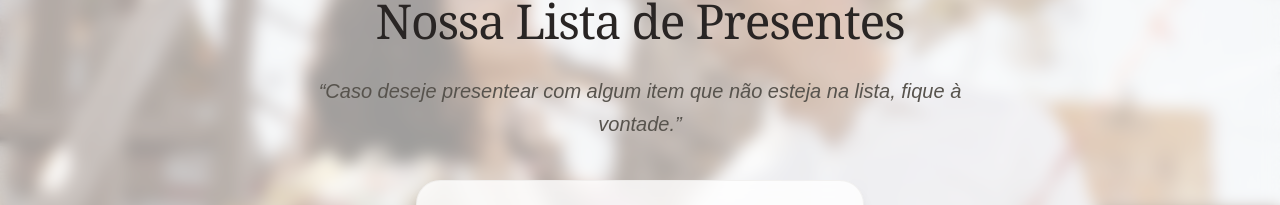
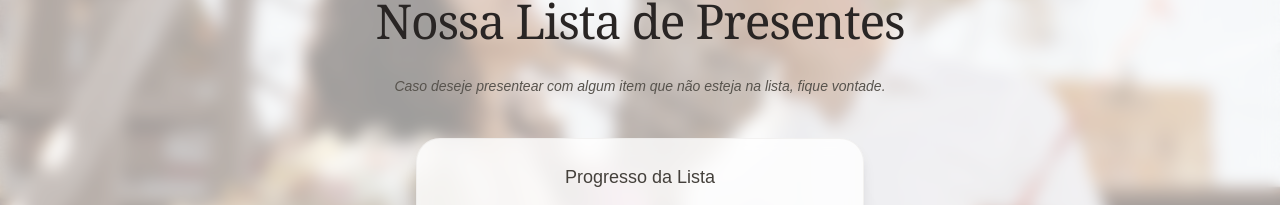
Before and after one commit to soualexandre/site_do_casamento, a Next.js app in the folder code/: page / in a window 1280 px wide. Shown: the part 217-422 px from the top of the page. Built offline with nearby package versions, Linux system fonts and the light colour scheme; no server answers; the database is empty.

Commit message:
fix:change_text_01

```diff
--- a/code/app/pages/gift_wedding_page/components/WeddingHeader.tsx
+++ b/code/app/pages/gift_wedding_page/components/WeddingHeader.tsx
@@ -43,8 +43,8 @@ export const WeddingHeader = ({ stats }: WeddingHeaderProps) => (
         </h1>
 
         <div className="max-w-2xl mx-auto">
-          <p className="text-lg md:text-xl text-stone-600 mb-2 md:mb-3 italic font-light leading-relaxed">
-            &ldquo;Caso deseje presentear com algum item que não esteja na lista, fique à vontade.&rdquo;
+          <p className="text-xs md:text-sm text-stone-600 mb-2 md:mb-3 italic font-light leading-relaxed">
+            Caso deseje presentear com algum item que não esteja na lista, fique  vontade.
           </p>
         </div>
       </div>
```
